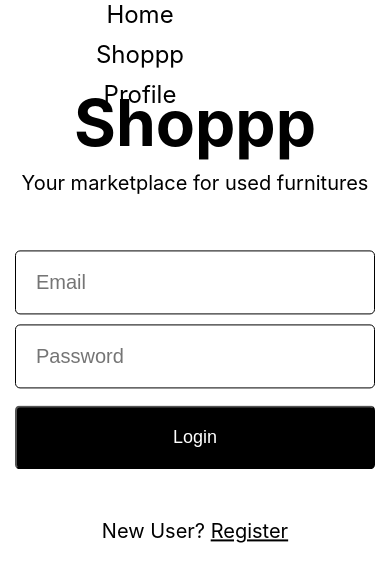
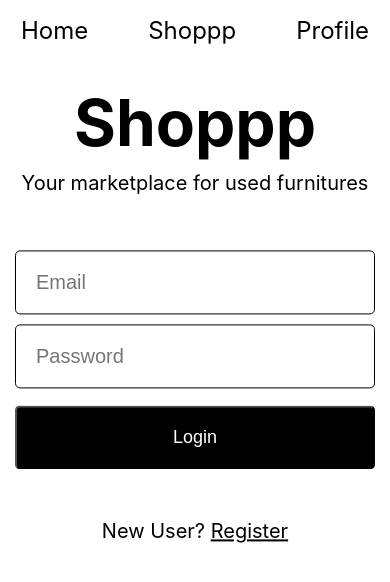
Before and after one commit to aldrinbasa/shoppp, a React (Create React App) app: page / in a window 390 px wide. Shown: the top 582 px of the page. Built offline with nearby package versions, Linux system fonts and the light colour scheme; the HTML template or start-up script is replaced by a standard one.

Commit message:
Add mobile support to register, login, and home

```diff
--- a/src/components/home/Home.js
+++ b/src/components/home/Home.js
@@ -8,15 +8,13 @@ const Home = () => {
   const renderFeed = () => {
     const NUM_OF_ITEMS = 9;
     var itemsArr = Array.apply(null, Array(NUM_OF_ITEMS));
-    return itemsArr.map((item, key) => <ItemCard></ItemCard>);
+    return itemsArr.map(() => <ItemCard></ItemCard>);
   };
 
   return (
     <section className={HomeStyles.home}>
       <div className={HomeStyles.head}>
-        <div className={HomeStyles.headContent}>
-          <SearchBar></SearchBar>
-        </div>
+        <SearchBar className={HomeStyles.headContent}></SearchBar>
         <ViewCartButton className={HomeStyles.headContent}></ViewCartButton>
       </div>
       <div className={HomeStyles.itemsFeed}>{renderFeed()}</div>
--- a/src/components/home/Home.module.css
+++ b/src/components/home/Home.module.css
@@ -3,23 +3,28 @@
 }
 
 .head {
-    display: grid;
-    grid-template-columns: auto auto;
+  display: flex;
   column-gap: 30px;
   justify-content: center;
-}
-
-.headContent {
-    display: inline-grid;
-    margin-top: 12px;
-    margin-bottom: 40px;
+  flex-wrap: wrap;
 }
 
 .itemsFeed {
   display: flex;
   margin: 81px auto 0 auto;
+  justify-content: center;
   column-gap: 30px;
   row-gap: 81px;
   max-width: 1170px;
   flex-wrap: wrap;
 }
+
+@media screen and (max-width: 770px) {
+  .head {
+    column-gap: 0;
+  }
+
+  .headContent {
+    margin: auto 5px auto;
+  }
+}
--- a/src/components/home/NavigationBar/NavigationBar.module.css
+++ b/src/components/home/NavigationBar/NavigationBar.module.css
@@ -4,19 +4,14 @@
 }
 
 .nav_bar ul {
-    margin: 0;
+    padding-left: 0;
     list-style: none;
-}
-
-.nav_bar li {
-    padding: 0;
-    display: inline;
-    margin: 0;
-
+    display: flex;
+    justify-content: center;
 }
 
 .nav_bar a {
-    display: inline-block;
+    padding: 0 30px 5px 30px;
     font-size: 24px;
     text-decoration: none;
     text-align: center;
@@ -34,9 +29,3 @@
 
     transition: all 0.5s ease-in;
 }
-
-.table {
-    display: table;
-    margin: 0 auto;
-    padding: 0;
-}
--- a/src/components/home/SearchBar/SearchBar.module.css
+++ b/src/components/home/SearchBar/SearchBar.module.css
@@ -1,7 +1,22 @@
 .searchBar {
-    width: 770px;
-    height: 60px;
-    font-size: 18px;
-    text-align: center;
-    border-radius: 5px;
+  width: 770px;
+  min-width: 370px;
+  height: 60px;
+  font-size: 18px;
+  text-align: center;
+  border-radius: 5px;
+  margin-top: 12px;
+  padding: 0;
 }
+
+@media screen and (min-width: 779px) and (max-width: 1170px) {
+  .searchBar {
+    width: 370px;
+  }
+}
+
+@media screen and (max-width: 770px) {
+  .searchBar {
+    width: 90vw;
+  }
+}
--- a/src/components/home/ViewCartButton/ViewCartButton.module.css
+++ b/src/components/home/ViewCartButton/ViewCartButton.module.css
@@ -1,3 +1,10 @@
 .button {
-    width: 370px;
+  width: 370px;
+  min-width: 370px;
 }
+
+@media screen and (max-width: 770px) {
+  .button {
+    width: 90vw;
+  }
+}
--- a/src/components/register/register.module.css
+++ b/src/components/register/register.module.css
@@ -10,6 +10,7 @@
 	width: 360px;
 	height: 80vh;
 	flex-direction: column;
+	margin: auto;
 }
 
 .register h1 {
@@ -52,7 +53,6 @@
 	border-radius: 5px;
 }
 
-
 .register .login {
 	padding: 0;
 	margin: 0;
```
Lines whose indentation alone changed are shown as unchanged.
